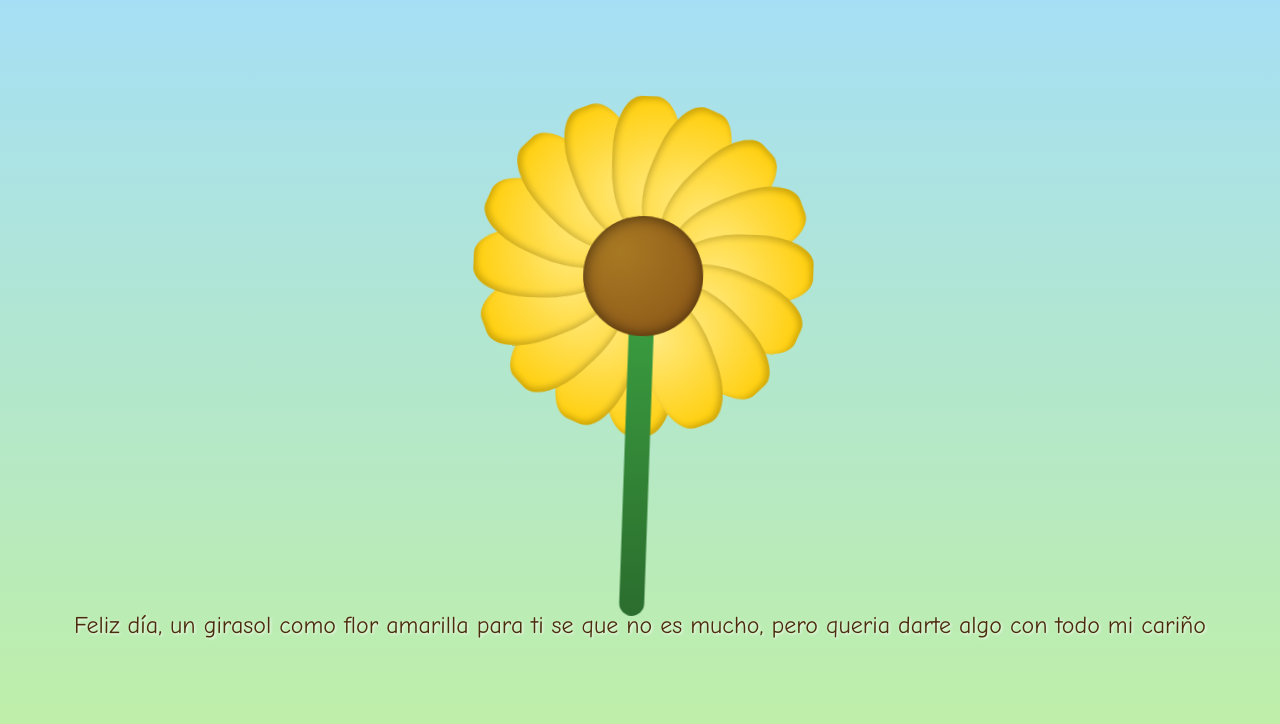
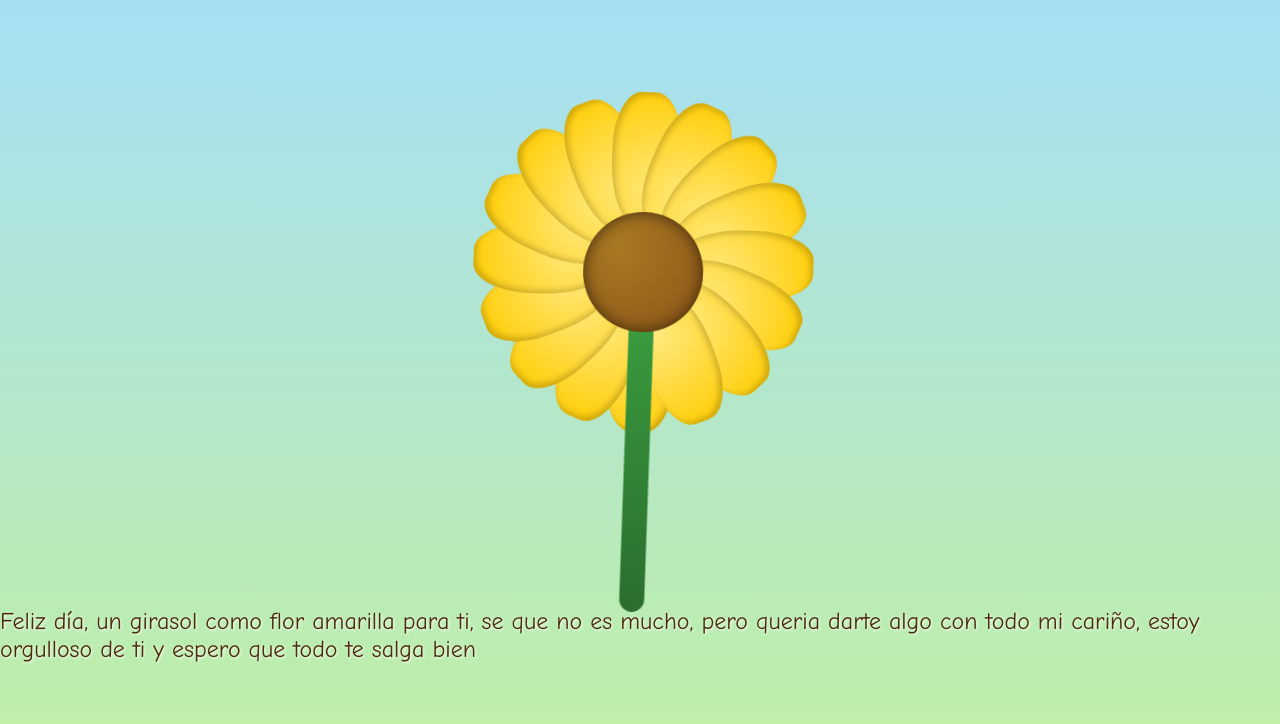
Before and after one commit to MigueCaRamirez/flor_amarilla, a plain HTML site: page index.html in a window 1280 px wide. Drawn offline with Linux system fonts and the light colour scheme.

Commit message:
Update index.html

```diff
--- a/index.html
+++ b/index.html
@@ -15,8 +15,8 @@
       <div class="leaf"></div>
     </div>
   </div>
-  <div class="message">Feliz día, un girasol como flor amarilla para ti se que no es mucho, pero queria darte algo con todo mi cariño</div>
-  <div class="message"></div>
+  <div class="message">Feliz día, un girasol como flor amarilla para ti, se que no es mucho, pero queria darte algo con todo mi cariño, estoy orgulloso de ti y espero que todo te salga bien</div>
+
 
   <script src="script.js"></script>
 </body>
```
